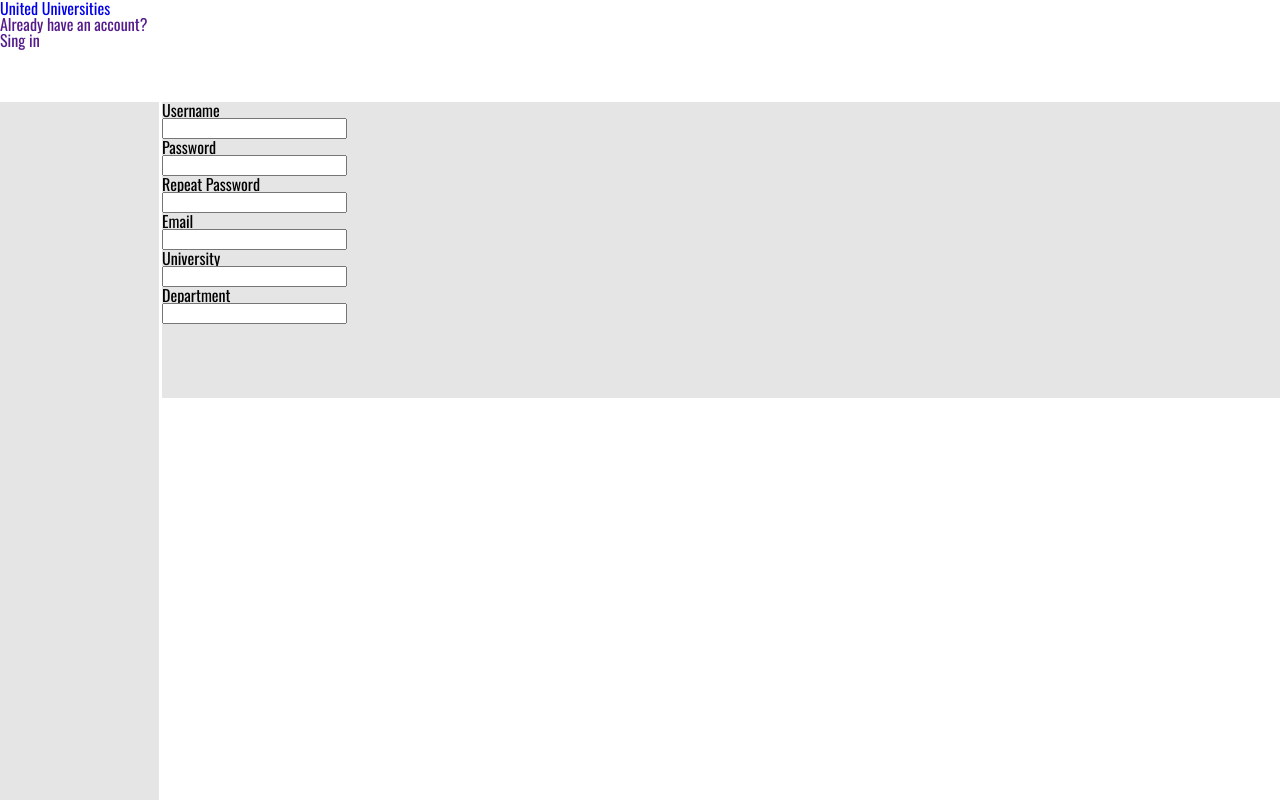
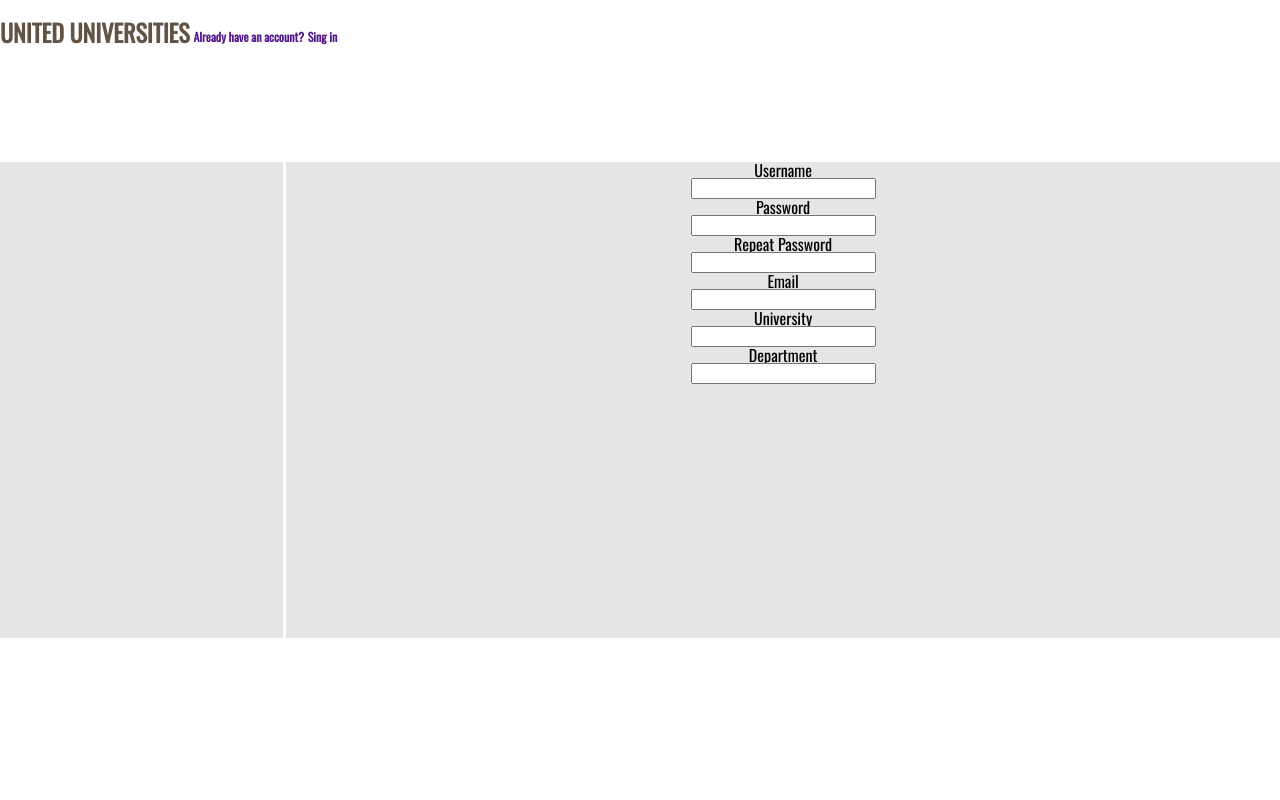
Before and after one commit to Vromitis/UniesUnited, a plain HTML site: page index.html in a window 1280 px wide. Drawn offline with nearby package versions, Linux system fonts and the light colour scheme.

Commit message:
teleutaio giannena

```diff
--- a/style.css
+++ b/style.css
@@ -102,26 +102,50 @@ input, select {
     font-family: 'Oswald', sans-serif;
     display:grid;
     height:100vh;
-    grid-template-columns:1fr 3fr 3fr 1fr  ;
-    grid-template-rows:1fr 3fr 2fr 2fr ;
+    grid-template-columns:2fr 3fr 4fr ;
+    grid-template-rows:1fr 3fr 1fr  ;
     grid-template-areas:
-    "nav nav nav nav"
-    "sidebar main main main"
-    "sidebar content1 content2 content3"
-    "sidebar footer footer footer";
+    "nav nav nav"
+    "sidebar main main"
+    "footer footer footer";
     grid-gap:0.2rem;
 }
-nav{
+header{
     background:white ;
     grid-area: nav;
+
 }
-nav.header.header-brand{
-    padding-left: 30px;
+
+nav ul li{
+    display: inline-block;
+    font-size: 12px;
+    font-weight: 900;
+    color: #615447;
+
+
+}
+a.menu-right{
+float: right;
+}
+
+a.header-brand{
+
+    font-size: 24px;
+    font-weight: 900;
+    color: #615447;
+    text-transform: uppercase;
+    display: block;
+    margin:0 auto;
+    text-align: left;
+    padding: 20px 0;
 }
 
 main{
     background: #E5E5E5;
     grid-area: main;
+}
+main{
+    text-align: center;
 }
 footer{
     background: white;
```
